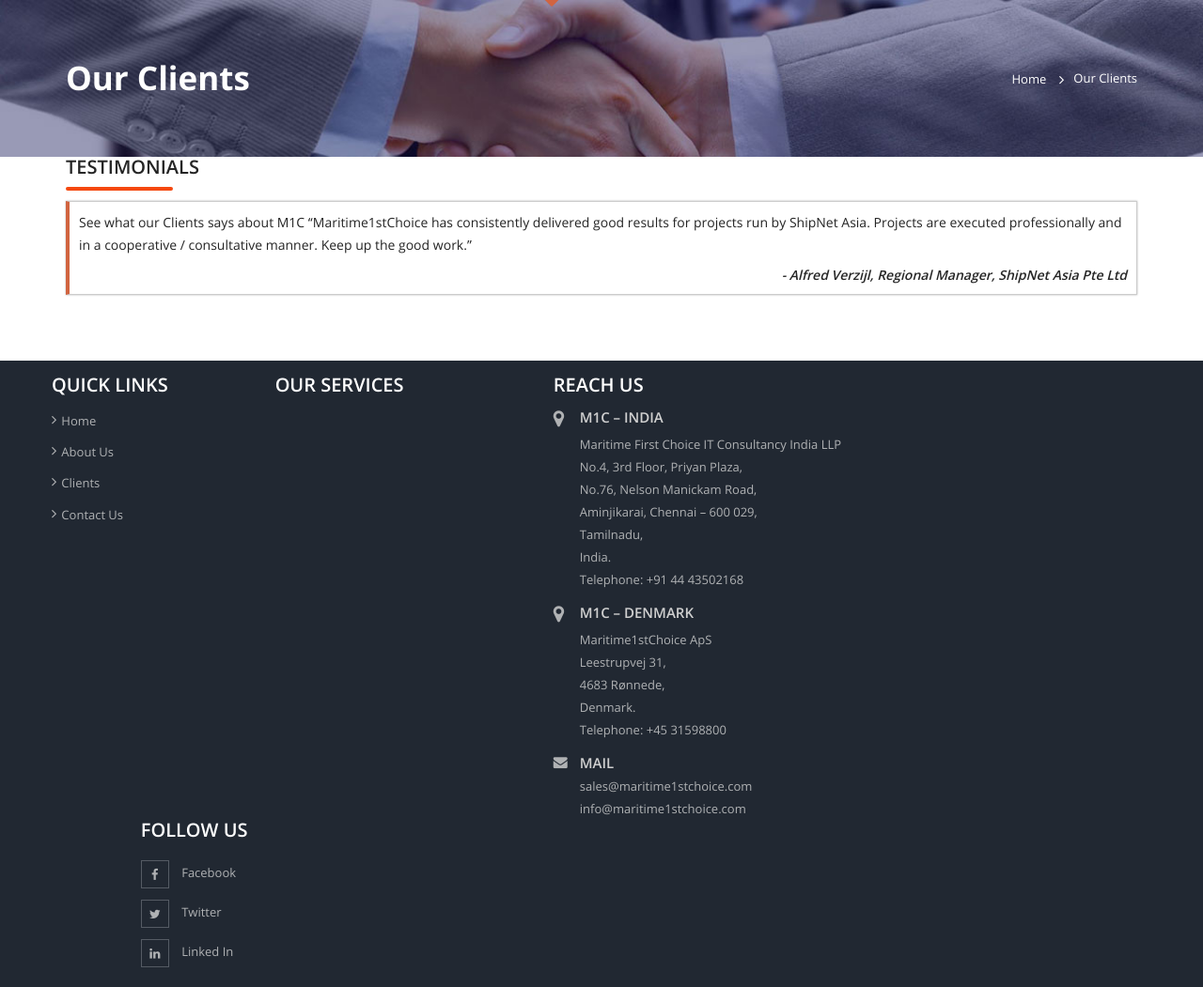
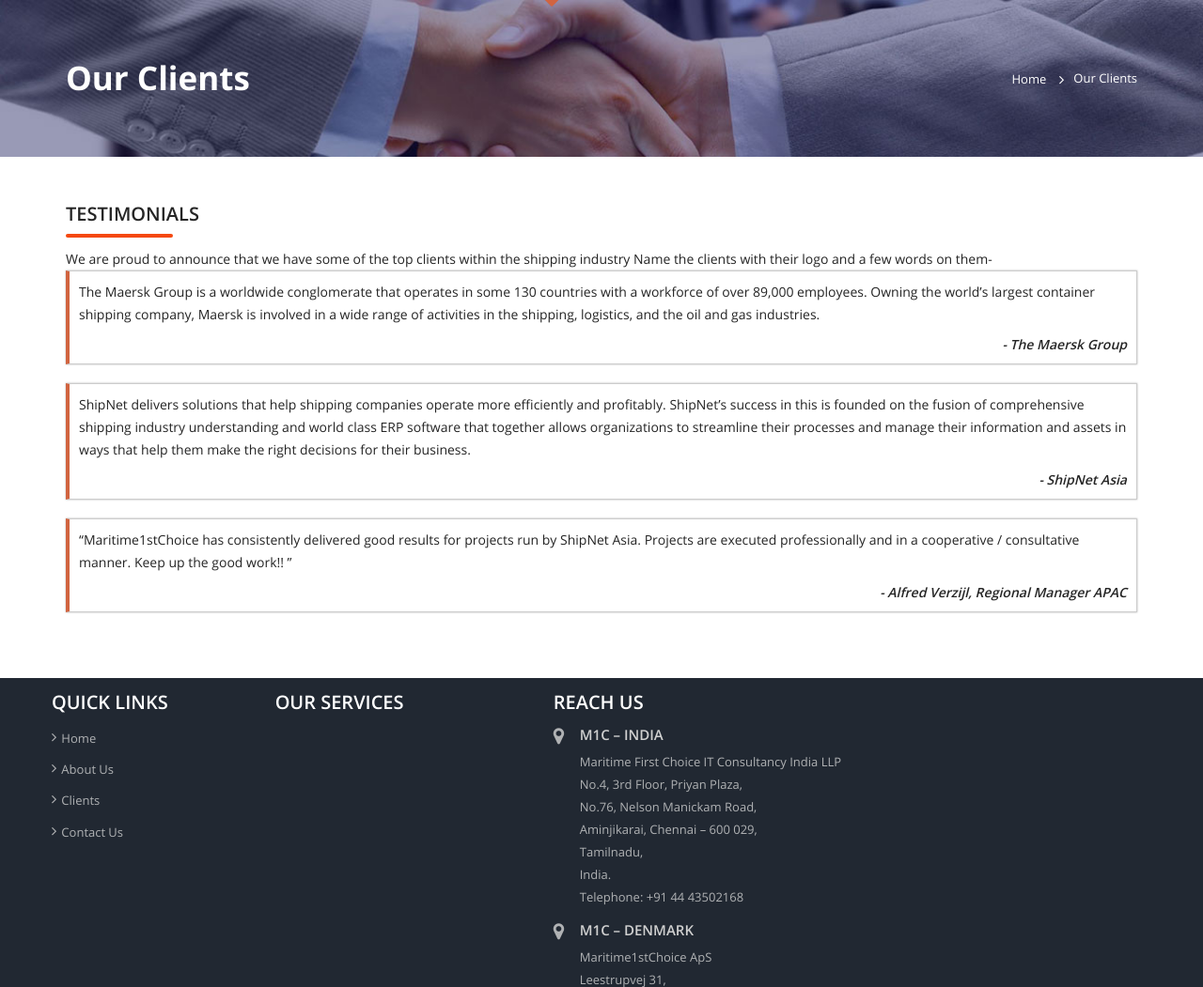
Before and after one commit to shananbu/maritime1choice, a PHP site: page /ourClients.php in a window 1280 px wide. Shown: the part 93-1144 px from the top of the page at 94% size. Run offline with PHP 8.4, Linux system fonts and the light colour scheme; data that the repository does not hold is empty.

Commit message:
Redesigning the site

```diff
--- a/contactUs.php
+++ b/contactUs.php
@@ -49,7 +49,7 @@
   <section class="inner_wrapper ad_pa">
     <div class="container">
       <div class="row">
-        <div class="col-sm-4">
+        <div class="col-sm-5">
           <h1 class="h_3">Get in touch</h1>
           <div class="cont_list">
             <ul>
@@ -77,7 +77,7 @@
             </ul>
           </div>
         </div>
-        <div class="col-sm-8 cont_form">
+        <div class="col-sm-7 cont_form">
           <h1 class="h_3">Contact form</h1>
           <div class="row">
             <div class="col-sm-6">
--- a/css/style.css
+++ b/css/style.css
@@ -1372,3 +1372,10 @@
 	padding-bottom: 10px;
     padding-top: 40px;
 }
+
+
+.te_b
+{
+	font-weight:600;
+}
+}
--- a/ourClients.php
+++ b/ourClients.php
@@ -52,11 +52,11 @@
     if ($clientNumber % $clientsPerRow == 0) {
 
     ?>
-<section class="inner_wrapper client_page ad_pa" id="ourClients">
+<section class="inner_wrapper client_page" id="ourClients">
   <div class="container">
     <div class="row">
       <div class="col-sm-12">
-        <h1 class="h_3">Our Esteemed Clients</h1>
+        <h1 class="h_3 ad_pa">Our Esteemed Clients</h1>
       </div>
       <?php } ?>
       <div class="col-sm-3">
@@ -89,15 +89,28 @@
 
 <section  id="testimonials">
   <div class="container test_monial">
-    <h1 class="h_3">Testimonials </h1>
+    <h1 class="h_3 ad_pa">Testimonials </h1>
+
+	<p>
+	We are proud to announce that we have some of the top clients within the shipping industry
+Name the clients with their logo and a few words on them-
+	</p>
       <article>
 
-        <p>See what our Clients says about M1C
+        <p>The Maersk Group is a worldwide conglomerate that operates in some 130 countries with a workforce of over 89,000 employees. Owning the world’s largest container shipping company, Maersk is involved in a wide range of activities in the shipping, logistics, and the oil and gas industries.  </p>
+        <span> - The Maersk Group </span> </article>
 
-          “Maritime1stChoice has consistently delivered good results for projects run by ShipNet Asia. Projects are executed professionally and in a cooperative / consultative manner.
 
-          Keep up the good work.” </p>
-        <span> - Alfred Verzijl, Regional Manager, ShipNet Asia Pte Ltd </span> </article>
+		<article>
+
+        <p>ShipNet delivers solutions that help shipping companies operate more efficiently and profitably. ShipNet’s success in this is founded on the fusion of comprehensive shipping industry understanding and world class ERP software that together allows organizations to streamline their processes and manage their information and assets in ways that help them make the right decisions for their business.</p>
+        <span> - ShipNet Asia  </span> </article>
+
+
+			<article>
+
+        <p>“Maritime1stChoice has consistently delivered good results for projects run by ShipNet Asia. Projects are executed professionally and in a cooperative / consultative manner. Keep up the good work!! ” </p>
+        <span> - Alfred Verzijl, Regional Manager APAC  </span> </article>
 
   </div>
 </section>
```
Also changed, not shown: careers.php (+11 -1 lines), index.php (+3 -20 lines).
